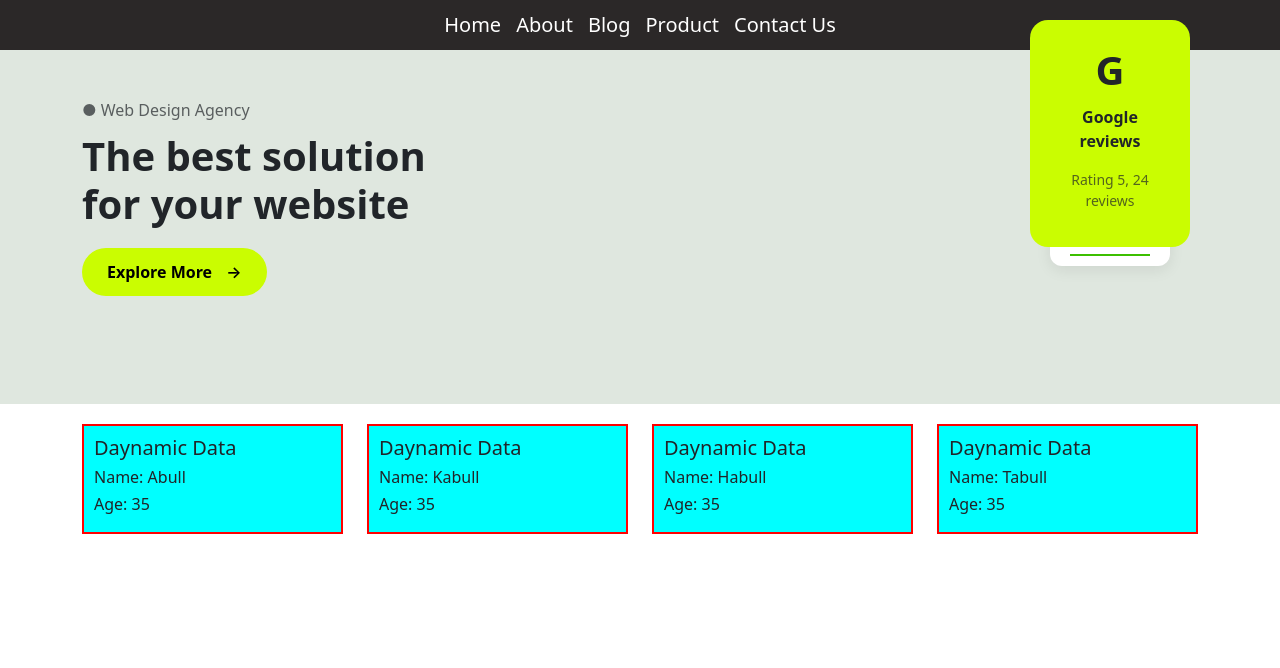
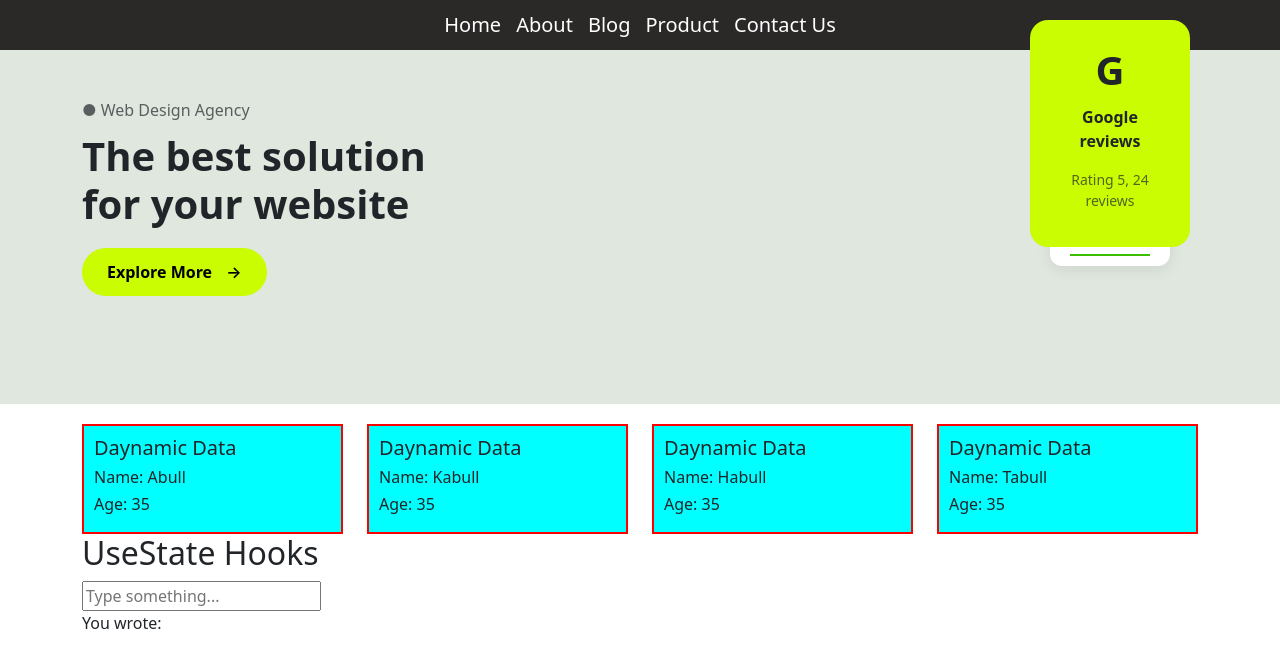
Before and after one commit to sabbirahmed32/my-react-app, a React (Vite) app: page / in a window 1280 px wide. Shown: the top 668 px of the page. Built offline with nearby package versions, Linux system fonts and the light colour scheme.

Commit message:
Usestate hook

```diff
--- a/src/componant/Home.jsx
+++ b/src/componant/Home.jsx
@@ -2,6 +2,7 @@
 import React from "react";
 import Herosection from "./home/Herosection";
 import Daynamic from "./home/Daynamic";
+import Usestate from "./home/Usestate";
 
 function Home() {
 
@@ -39,9 +40,17 @@ function Home() {
               <Daynamic name='Tabull' age='35'></Daynamic>
             </div>
           </div>
+      </div>
+
+    <div className="row">
+      <div className="col-md-6">
+        <Usestate></Usestate>
+      </div>
+    </div>
 
 
-      </div>
+
+
      </div>
 
 
--- /dev/null
+++ b/src/componant/home/Usestate.jsx
@@ -0,0 +1,17 @@
+import React, { useState } from "react"
+
+
+function Usestate(){
+    const [text, setText] = useState("");
+
+    return(
+        <>
+        <h2>UseState Hooks</h2>
+        <input type="text" onChange={(e) => setText(e.target.value)}
+        placeholder="Type something..."
+        />
+        <p>You wrote: {text}</p>
+        </>
+    )
+
+}export default Usestate
```
